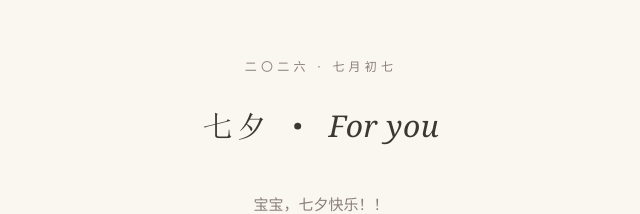
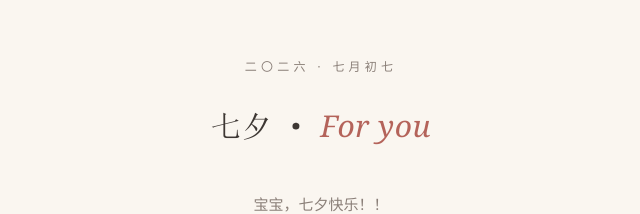
Before and after one commit to NiChGit1133/qixi, a plain HTML site: page index.html in a window 1280 px wide. Shown: the top 214 px of the page, without its empty margins (319-959 px from the left). Drawn offline with Linux system fonts and the light colour scheme.

Commit message:
标题微调：For you 改砖红色、字距收紧与卡片一致
Co-Authored-By: Claude <noreply@anthropic.com>

```diff
--- a/index.html
+++ b/index.html
@@ -49,7 +49,7 @@
     font-family:"QixiSerif","Songti SC","STSong","SimSun",serif;
     font-size:30px;
     font-weight:700;
-    letter-spacing:.14em;
+    letter-spacing:.03em;
     text-align:center;
     color:var(--ink);
     margin-bottom:36px;
@@ -59,6 +59,7 @@
     font-style:italic;
     font-weight:400;
     letter-spacing:.02em;
+    color:var(--accent);
     text-rendering:optimizeLegibility;
   }
   .opening{
```
